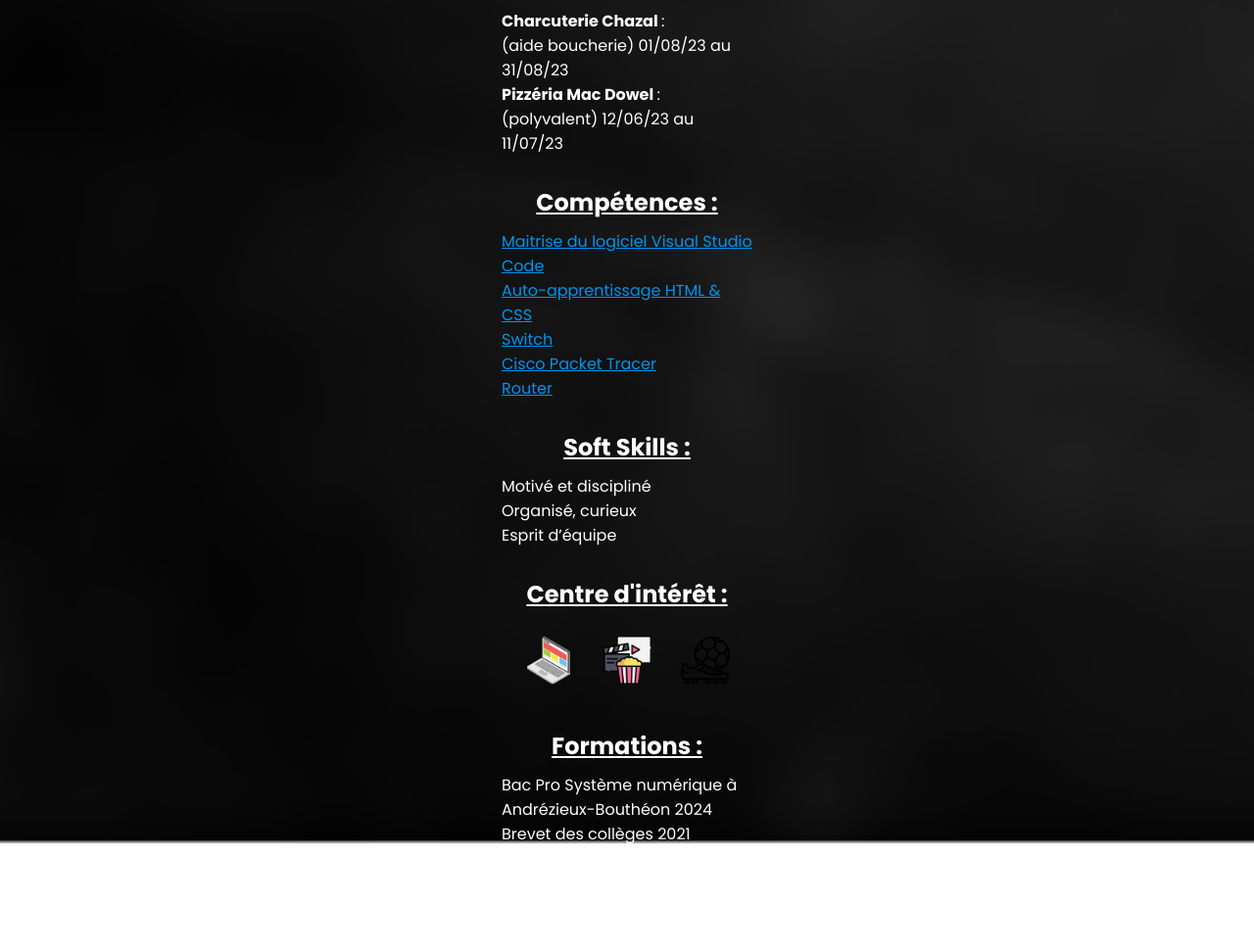
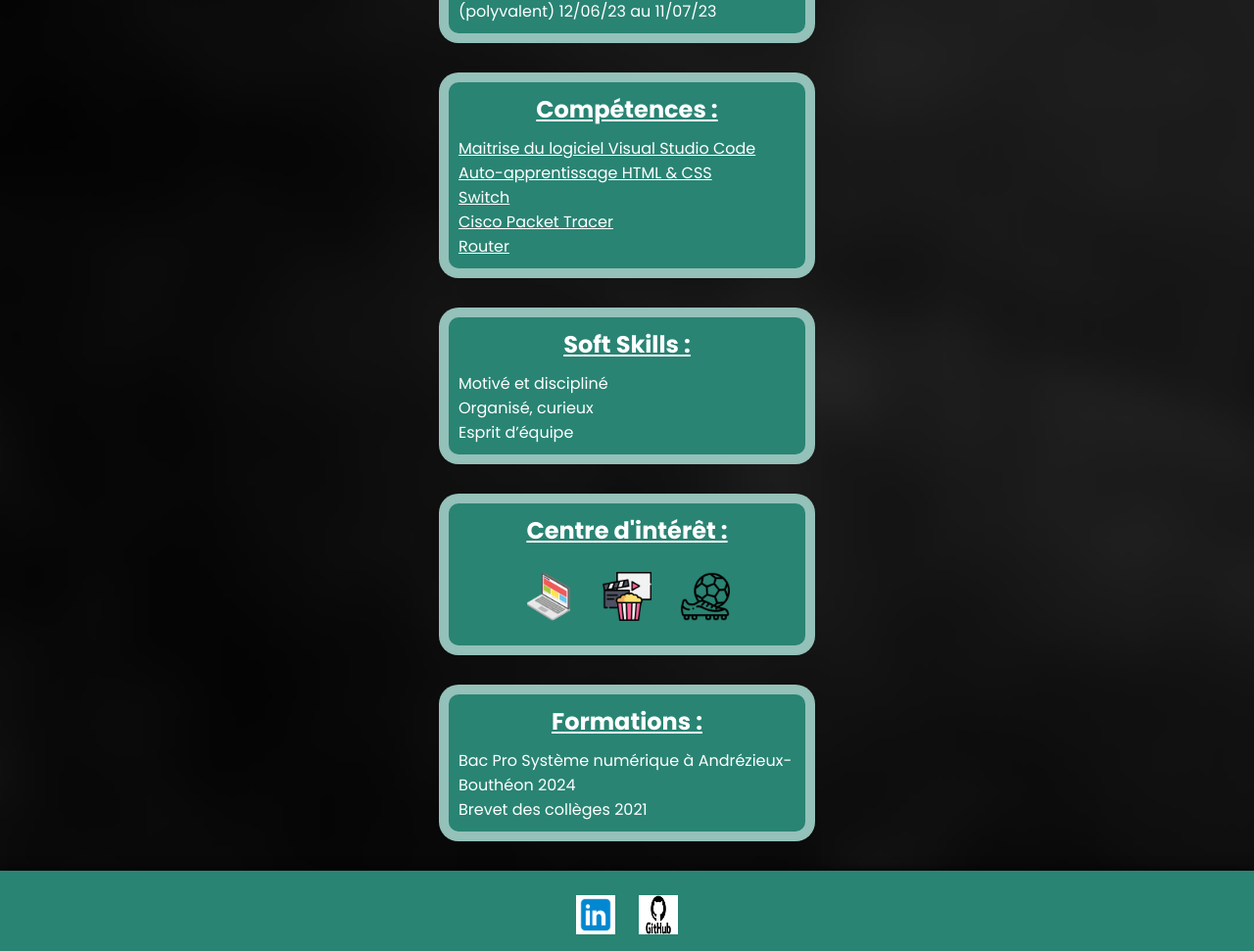
Before and after one commit to Celian14/cv, a plain HTML site: page index.html in a window 1280 px wide. Shown: the part 1019-1990 px from the top of the page at 98% size. Before the commit the page ends 1883 px from the top, so only its background shows below. Drawn offline with Linux system fonts and the light colour scheme.

Commit message:
18/12/2024

```diff
--- a/index.html
+++ b/index.html
@@ -19,16 +19,16 @@
                 <h2>BTS SIO option SLAM au CFAI de Saint-Étienne en alternance chez Multiroir</h2>
             </div>
             <ul>
-                <li><a href="#">Profil</a></li>
-                <li><a href="#">Expérience Professionnelle</a></li>
-                <li><a href="#">Job d'été</a></li>
-                <li><a href="#">Compétences</a></li>
-                <li><a href="#">Soft Skills</a></li>
-                <li><a href="#">Centre d'intéret</a></li>
-                <li><a href="#">Formations</a></li>
+                <li><a href="#profil">Profil</a></li>
+                <li><a href="#experience">Expérience Professionnelle</a></li>
+                <li><a href="#job">Job d'été</a></li>
+                <li><a href="#competence">Compétences</a></li>
+                <li><a href="#soft">Soft Skills</a></li>
+                <li><a href="#centre">Centre d'intéret</a></li>
+                <li><a href="#format">Formations</a></li>
             </ul>
         </header>
-        <section class="profil">
+        <section class="profil"id=profil>
             <h2><u>Profil :</u></h2>
             <p><strong>Age</strong> : 18 ans</p>
             <p><strong>Adresse</strong> : Saint-Sixte</p>
@@ -37,7 +37,7 @@
             <p><strong>Téléphone</strong> : 07.88.63.09.51</p>
             <p><strong>Email</strong> : <a href="mailto:durandcelian.14@icloud.com">durandcelian.14@icloud.com</a></p>
         </section>
-        <section class="experience">
+        <section class="experience"id=experience>
             <h2><u>Expérience Professionnelle :</u></h2>
             <p><strong>Développeur Powershell</strong> : <br> <a href="https://www.sigvaris.com/fr-fr?srsltid=AfmBOorKv7nwMSYPw9fpwPKgPu1xDblo9CcfHokQSdlNw-aR-4pn0tNH" target="_blank">SIGVARIS Group</a> 08/01/24 au 02/02/24</p>
             <p><strong>Développeur Powershell</strong> : <br> <a href="https://www.sigvaris.com/fr-fr?srsltid=AfmBOorKv7nwMSYPw9fpwPKgPu1xDblo9CcfHokQSdlNw-aR-4pn0tNH" target="_blank">SIGVARIS Group</a> 25/09/23 au 21/10/23</p>
@@ -45,13 +45,13 @@
             <p><strong>Technicien informatique</strong> : <a href="https://www.commerces-boen.fr/membres/ballet-informatique/" target="_blank">Ballet Informatique</a> 23/05/22 au 21/06/22</p>
             <p><strong>Découverte technicien de 3ème </strong> : <br><a href="https://www.commerces-boen.fr/membres/ballet-informatique/" target="_blank">Ballet Informatique</a></p>
         </section>
-        <section class="ete">
+        <section class="ete"id=job>
             <h2><u>Job d'été</u></h2>
             <p><strong>Charcuterie Chazal </strong> : <br>(aide boucherie) 01/08/23 au 31/08/23</p>
             <p><strong>Pizzéria Mac Dowel </strong> : <br> (polyvalent) 12/06/23 au 11/07/23
             </p>
         </section>
-        <section class="competences">
+        <section class="competences"id=competence>
             <h2><u>Compétences :</u></h2>
             <p><a href="https://code.visualstudio.com/" target="_blank">Maitrise du logiciel Visual Studio Code</a></p>
             <p><a href="https://www.w3.org/Style/Examples/011/firstcss.fr.html" target="_blank">Auto-apprentissage HTML & CSS </a></p>
@@ -59,13 +59,13 @@
             <p><a href="https://www.netacad.com/fr/cisco-packet-tracer" target="_blank">Cisco Packet Tracer </a></p>
             <p><a href="https://encrypted-tbn0.gstatic.com/images?q=tbn:ANd9GcTzj5EMmOc1toY4Go3r5HPFDPifNIWE25pQGA&s" target="_blank">Router </a></p>
         </section>
-        <section class="soft">
+        <section class="soft"id=soft>
             <h2><u>Soft Skills :</u></h2>
             <p> Motivé et discipliné</p>
             <p>Organisé, curieux</p>
             <p>Esprit d’équipe</p>
         </section>
-        <section class="centre">
+        <section class="centre"id=centre>
             <h2><u>Centre d'intérêt :</u></h2>
             <div class="interet">
                 <img src="images/ecran.png" />
@@ -73,11 +73,21 @@
                 <img src="images/football.png" />
             </div>
         </section>
-        <section class="formations">
+        <section class="formations"id="format">
             <h2><u>Formations :</u></h2>
             <p>Bac Pro Système numérique à Andrézieux-Bouthéon 2024</p>
             <p>Brevet des collèges 2021</p>
         </section>
+        <div>
+            <footer>
+                <p></p>
+                <div class="social-icons">
+                    <a href="https://www.linkedin.com/in/c%C3%A9lian-durand-46b3a92b3" target="_blank"><img src="images/linkedin.png" alt="LinkedIn"></a>
+                    <a href="https://github.com/celianoli/cv" target="_blank"><img src="images/github.png" alt="github"></a>
+                </div>
+            </footer>
+        </div>
+
     </div>
 </body>
 
--- a/style.css
+++ b/style.css
@@ -4,6 +4,7 @@
     padding: 0;
     margin: 0;
     box-sizing: border-box;
+    scroll-behavior: smooth;
 }
 
 body {
@@ -21,13 +22,14 @@ body {
 }
 
 header {
-    background-color: #363636;
+    background-color: #298473;
     padding: 30px;
+    margin-bottom: 30px;
+
 }
 
 header ul {
     display: flex;
-    flex-wrap: wrap;
     justify-content: center;
     align-items: center;
 }
@@ -53,12 +55,23 @@ header ul li a:hover {
 
 /* Profil */
 
+.profil:hover {
+    box-shadow: 0 0 0 10px black, 0.8em 0.8em 8em #298473;
+}
+
 .profil {
     text-align: left;
     color: white;
-    width: 20%;
+    width: 30%;
     padding-top: 30px;
     margin: auto;
+    background-color: #298473;
+    border-radius: 20px;
+    transition: all 0.3s ease;
+    padding: 10px;
+    margin-bottom: 30px;
+    border: 10px solid hsla(0,0%,100%,.5);
+
 }
 
 .profil h2 {
@@ -77,12 +90,22 @@ header ul li a:hover {
 
 /* Expérience */
 
+.experience:hover {
+    box-shadow: 0 0 0 10px black, 0.8em 0.8em 8em #298473;
+}
+
 .experience {
     text-align: left;
     color: white;
-    width: 20%;
+    width: 30%;
     padding-top: 30px;
     margin: auto;
+    background-color: #298473;
+    border-radius: 20px;
+    transition: all 0.3s ease;
+    padding: 10px;
+    margin-bottom: 30px;
+    border: 10px solid hsla(0,0%,100%,.5);
 }
 
 .experience h2 {
@@ -100,13 +123,22 @@ header ul li a:hover {
 }
 
 /*Job D'été*/
+.ete:hover {
+    box-shadow: 0 0 0 10px black, 0.8em 0.8em 8em #298473;
+}
 
 .ete{
     text-align: left;
     color: white;
-    width: 20%;
+    width: 30%;
     padding-top: 30px;
     margin: auto;
+    background-color: #298473;
+    border-radius: 20px;
+    transition: all 0.3s ease;
+    padding: 10px;
+    margin-bottom: 30px;
+    border: 10px solid hsla(0,0%,100%,.5);
 }
 
 .ete h2{
@@ -119,13 +151,22 @@ header ul li a:hover {
 }
 
 /*competences*/
+.competences:hover {
+    box-shadow: 0 0 0 10px black, 0.8em 0.8em 8em #298473;
+}
 
 .competences{
     text-align: left;
     color: white;
-    width: 20%;
+    width: 30%;
     padding-top: 30px;
     margin: auto;
+    background-color: #298473;
+    border-radius: 20px;
+    transition: all 0.3s ease;
+    padding: 10px;
+    margin-bottom: 30px;
+    border: 10px solid hsla(0,0%,100%,.5);
 }
 
 .competences h2 {
@@ -139,17 +180,26 @@ header ul li a:hover {
 }
 
 .competences a{
-    color: #0094ee;
+    color: white;
 }
 
 /*Soft Skills*/
+.soft:hover {
+    box-shadow: 0 0 0 10px black, 0.8em 0.8em 8em #298473;
+}
 
 .soft{
     text-align: left;
     color: white;
-    width: 20%;
+    width: 30%;
     padding-top: 30px;
     margin: auto;
+    background-color: #298473;
+    border-radius: 20px;
+    transition: all 0.3s ease;
+    padding: 10px;
+    margin-bottom: 30px;
+    border: 10px solid hsla(0,0%,100%,.5);
 }
 
 .soft h2 {
@@ -162,14 +212,24 @@ header ul li a:hover {
     transition: all 0.4s ease-in-out;
 }
 
+
 /*centre d'interet*/
+.centre:hover {
+    box-shadow: 0 0 0 10px black, 0.8em 0.8em 8em #298473;
+}
 
 .centre{
     text-align: left;
     color: white;
-    width: 20%;
+    width: 30%;
     padding-top: 30px;
     margin: auto;
+    background-color: #298473;
+    border-radius: 20px;
+    transition: all 0.3s ease;
+    padding: 10px;
+    margin-bottom: 30px;
+    border: 10px solid hsla(0,0%,100%,.5);
 }
 
 .centre h2 {
@@ -195,12 +255,22 @@ header ul li a:hover {
 
 /*formation*/
 
+.formations:hover {
+    box-shadow: 0 0 0 10px black, 0.8em 0.8em 8em #298473;
+}
+
 .formations{
     text-align: left;
     color: white;
-    width: 20%;
+    width: 30%;
     padding-top: 30px;
     margin: auto;
+    background-color:#298473;
+    border-radius: 20px;
+    transition: all 0.3s ease;
+    padding: 10px;
+    margin-bottom: 30px;
+    border: 10px solid hsla(0,0%,100%,.5);
 }
 
 .formations h2 {
@@ -212,3 +282,31 @@ header ul li a:hover {
     color: white;
     transition: all 0.4s ease-in-out;
 }
+
+/* Footer */
+footer {
+    background-color: #298473;
+    color: rgb(4, 3, 3);
+    padding: 10px;
+    text-align: left;
+    position: relative;
+    bottom: 0;
+    width: 100%;
+    box-shadow: 0 0 10px black;
+}
+
+footer .social-icons {
+    margin-top: 15px;
+    text-align: center;
+}
+
+footer .social-icons img {
+    width: 40px;
+    height: 40px;
+    margin: 0 10px;
+    transition: transform 0.3s ease;
+}
+
+footer .social-icons img:hover {
+    transform: scale(1.2);
+}
```
Also changed, not shown: css chatgpt.txt (added), images/git.svg (added), images/github.png (added), images/linkedin.png (added).
